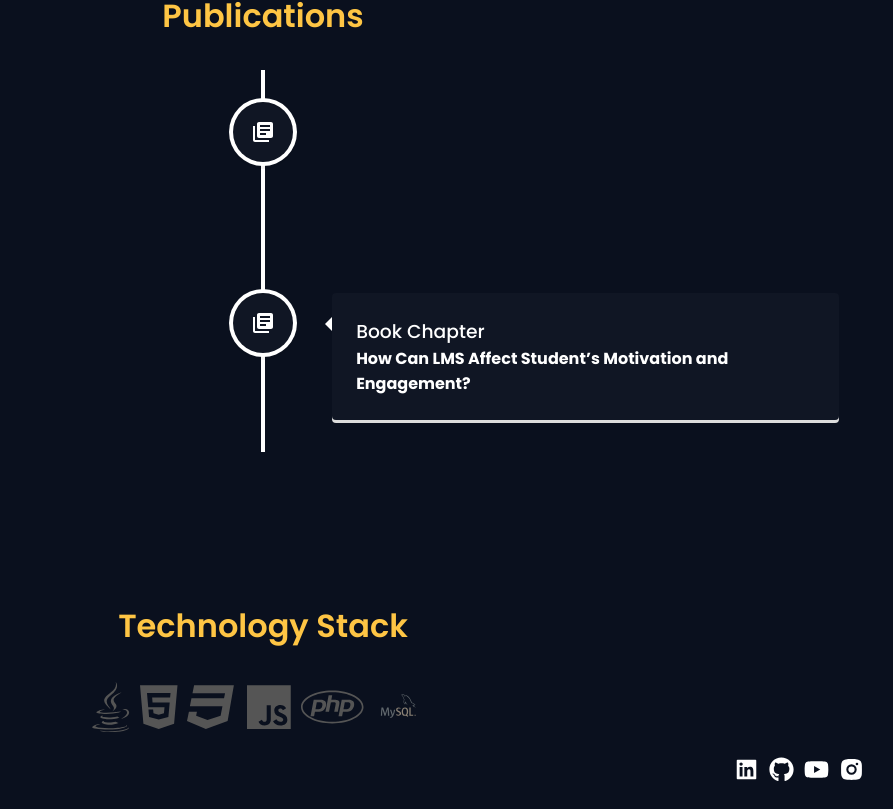
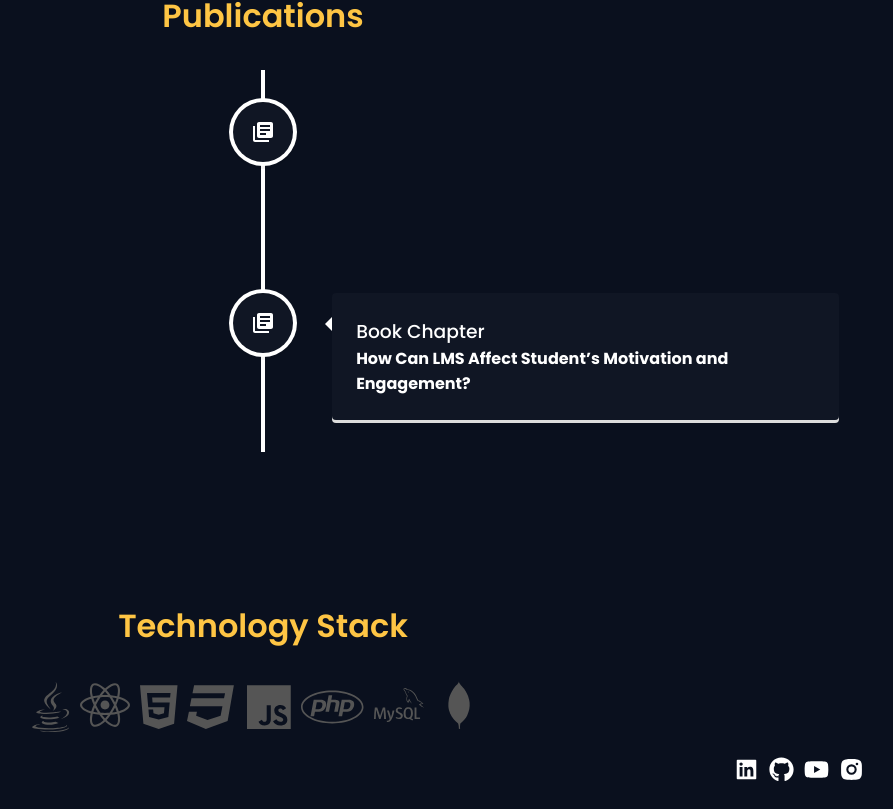
Before and after one commit to rfcfa-iscte/Blog, a React (Create React App) app: page /About in a window 1280 px wide. Shown: the part 1619-2428 px from the top of the page, without its empty margins (377-1270 px from the left). Built offline with nearby package versions, Linux system fonts and the light colour scheme.

Commit message:
techstack fixed icons for sql etc..

```diff
--- a/src/components/about/Technology.jsx
+++ b/src/components/about/Technology.jsx
@@ -8,21 +8,27 @@ import {
   faPhp,
 } from "@fortawesome/free-brands-svg-icons";
 import { FontAwesomeIcon } from "@fortawesome/react-fontawesome";
+import { SiMysql } from "react-icons/si";
+import { DiMongodb } from "react-icons/di";
+import { FaReact } from "react-icons/fa";
 
 export const Technology = () => {
   return (
     <div className="programming-languages-section">
       <div className="icon-container">
         <FontAwesomeIcon icon={faJava} className="programming-language-icon" />
+        <FaReact size={50} className="programming-language-icon" />
         <FontAwesomeIcon icon={faHtml5} className="programming-language-icon" />
         <FontAwesomeIcon icon={faCss3} className="programming-language-icon" />
         <FontAwesomeIcon icon={faJs} className="programming-language-icon" />
         <FontAwesomeIcon icon={faPhp} className="programming-language-icon" />
-        <img
+        <SiMysql size={50} className="programming-language-icon" />
+        <DiMongodb size={50} className="programming-language-icon" />
+        {/* <img
           src="../images/code/mysql-logo-svgrepo-com.svg"
           alt="MySQL"
           className="programming-language-icon"
-        />
+        /> */}
         {/* Add more icons as needed */}
       </div>
     </div>
```
